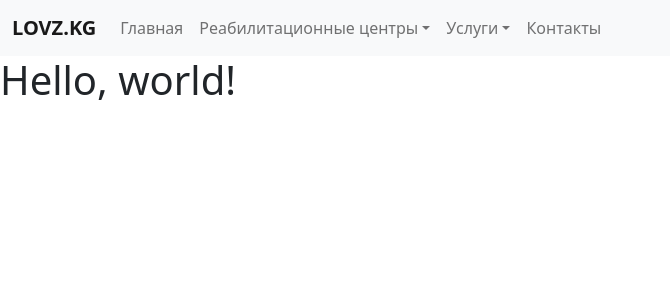
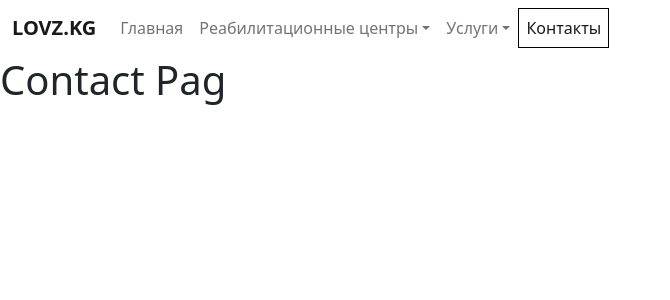
Before and after one commit to tarantulDeveloper/polytech-front, a React (Create React App) app: page /contact in a window 1280 px wide. Shown: the top 300 px of the page, without its empty margins (0-670 px from the left). Built offline with nearby package versions, Linux system fonts and the light colour scheme.

Commit message:
last react

```diff
--- a/package.json
+++ b/package.json
@@ -9,7 +9,9 @@
     "bootstrap": "^5.2.3",
     "react": "^18.2.0",
     "react-dom": "^18.2.0",
+    "react-router-dom": "^6.11.2",
     "react-scripts": "5.0.1",
+    "sass": "^1.62.1",
     "web-vitals": "^2.1.4"
   },
   "scripts": {
--- a/src/App.js
+++ b/src/App.js
@@ -1,13 +1,15 @@
-import logo from './logo.svg';
-import {Fragment} from "react";
-import Header from "./components/header/Header";
+import {BrowserRouter, Route, Routes} from "react-router-dom";
+import HomePage from "./Pages/home/HomePage";
+import ContactPage from "./Pages/contact/ContactPage";
 
 function App() {
     return (
-        <Fragment>
-            <Header/>
-            <h1>Hello, world!</h1>
-        </Fragment>
+        <BrowserRouter>
+            <Routes>
+                <Route index element={<HomePage/>} />
+                <Route path="contact" element={<ContactPage />} />
+            </Routes>
+        </BrowserRouter>
     );
 }
 
--- /dev/null
+++ b/src/Components/header/Header.css
@@ -0,0 +1,9 @@
+.nav-item .active {
+  box-shadow: inset 0 0 0 1px #000000;
+}
+
+a:hover {
+  background: #06a2bf;
+}
+
+/*# sourceMappingURL=Header.css.map */
--- a/src/components/header/Header.jsx
+++ b/src/Components/header/Header.jsx
@@ -1,8 +1,10 @@
 import React from 'react';
+import {NavLink} from 'react-router-dom';
+import './Header.scss';
 
 const Header = () => {
     return (
-        <nav className="navbar navbar-expand-lg navbar-light bg-light">
+        <nav className="navbar navbar-expand-lg ">
             <div className="container-fluid">
                 <a className="navbar-brand text-uppercase fw-bold" href="#">LOVZ.KG</a>
                 <button className="navbar-toggler" type="button" data-bs-toggle="collapse"
@@ -10,10 +12,10 @@ const Header = () => {
                         aria-label="Toggle navigation">
                     <span className="navbar-toggler-icon"></span>
                 </button>
-                <div className="collapse navbar-collapse" id="navbarNavDropdown">
+                <div className="collapse navbar-collapse text-center" id="navbarNavDropdown">
                     <ul className="navbar-nav">
                         <li className="nav-item">
-                            <a className="nav-link" href="#">Главная</a>
+                            <NavLink className="nav-link" to="/">Главная</NavLink>
                         </li>
                         <li className="nav-item dropdown">
                             <a className="nav-link dropdown-toggle" href="#" id="rehabilitationСenter" role="button"
@@ -44,7 +46,7 @@ const Header = () => {
                             </ul>
                         </li>
                         <li className="nav-item">
-                            <a className="nav-link"  href="#">Контакты</a>
+                            <NavLink to="/contact" className="nav-link"  href="#">Контакты</NavLink>
                         </li>
                     </ul>
                 </div>
--- /dev/null
+++ b/src/Components/header/Header.scss
@@ -0,0 +1,10 @@
+.nav-item {
+  .active {
+    box-shadow: inset 0 0 0 1px #000000;
+  }
+
+}
+
+a:hover {
+ background: #06a2bf;
+}
--- /dev/null
+++ b/src/Pages/contact/ContactPage.jsx
@@ -0,0 +1,13 @@
+import React from 'react';
+import Header from "../../Components/header/Header";
+
+const ContactPage = () => {
+    return (
+        <>
+            <Header/>
+            <h1>Contact Pag</h1>
+        </>
+    );
+};
+
+export default ContactPage;
--- /dev/null
+++ b/src/Pages/home/HomePage.jsx
@@ -0,0 +1,23 @@
+import React from 'react';
+import Header from "../../Components/header/Header";
+
+const HomePage = () => {
+  return (
+    <>
+      <Header/>
+      <div className="container">
+        <div className="row">
+          <div className="col-sm-12 col-md-6">
+            <h2>Новости о жизни ЛОВЗ</h2>
+            <p>Объявления, связанные с жизнью ЛОВЗ</p>
+          </div>
+          <div className="col-sm-12 col-md-6">
+            <img className="img-fluid" src="https://kloop.kg/wp-content/uploads/2018/03/terminology_coalition-3.png" alt="Фото ЛОВЗ"/>
+          </div>
+        </div>
+      </div>
+    </>
+  );
+};
+
+export default HomePage;
```
Also changed, not shown: src/Pages/rehabilitationCenter/RehabilitationCenterPage.jsx (added, +13 -0 lines), 2 other files (tests, documents, lock files or other folders).
